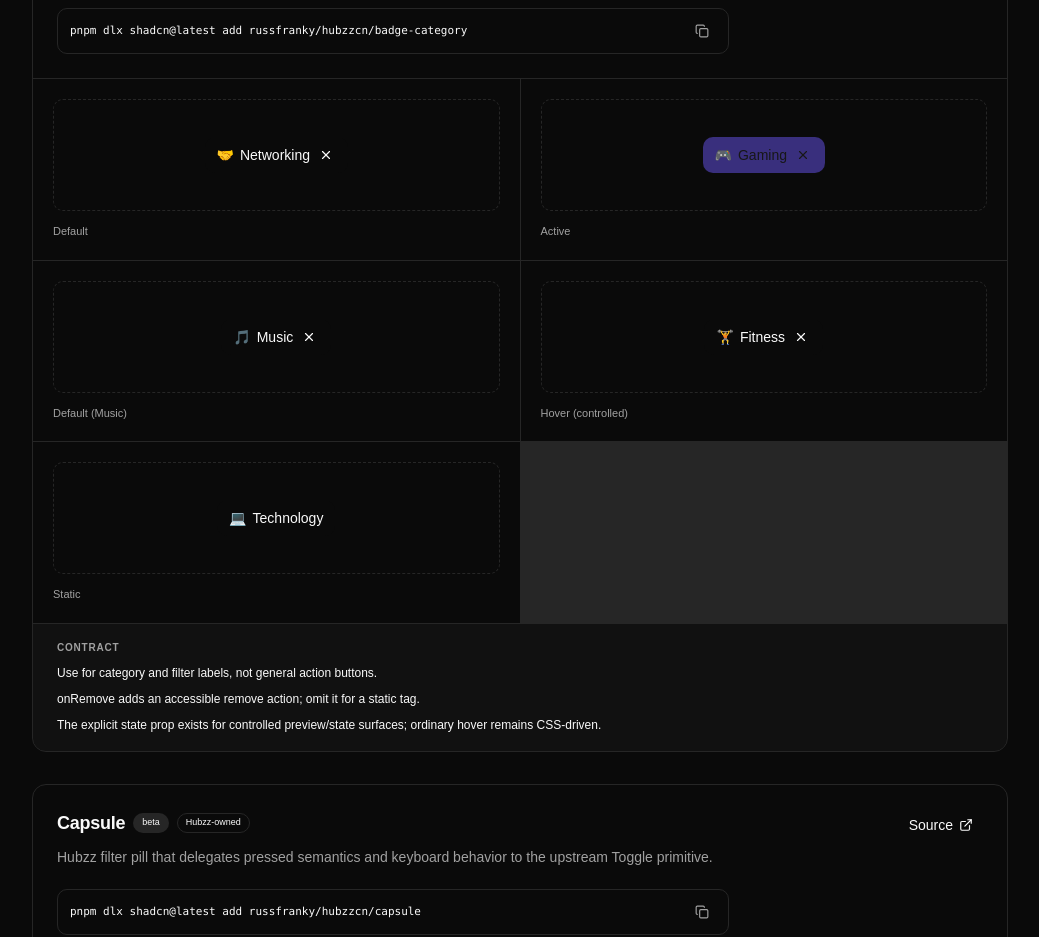
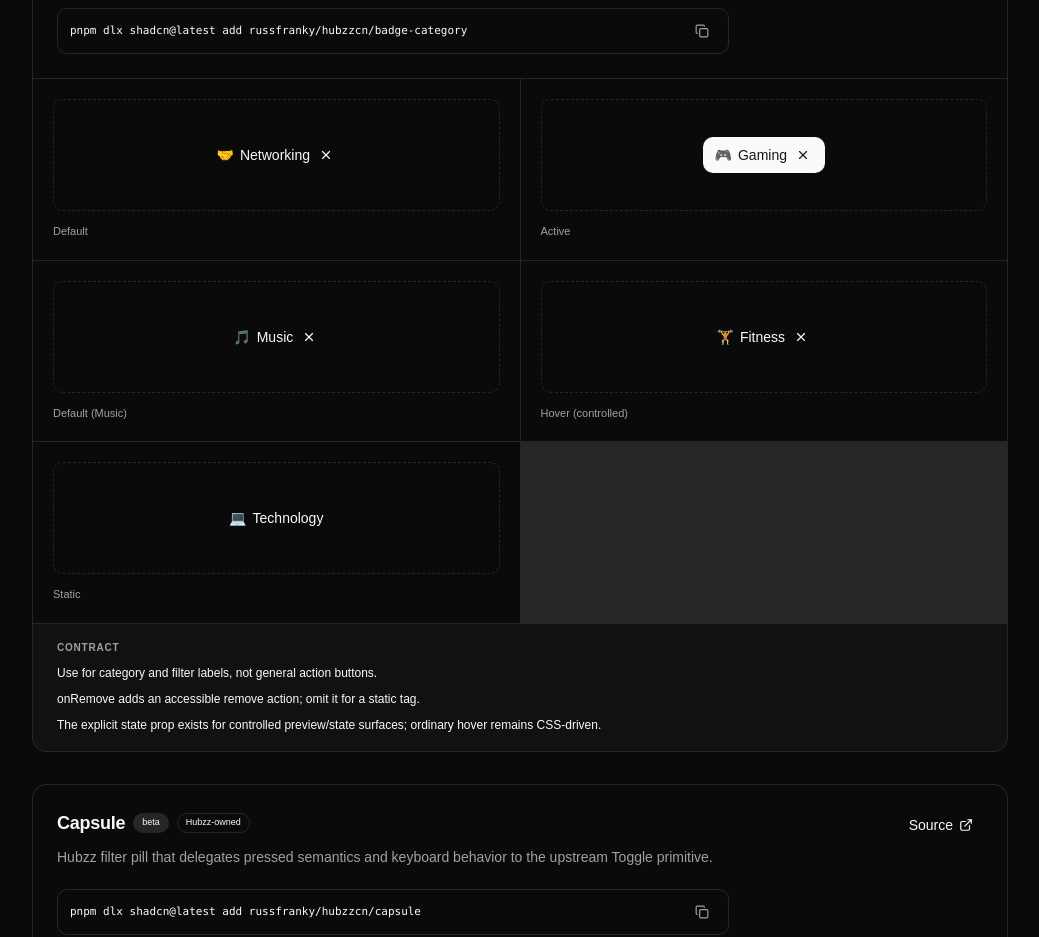
Before and after one commit to russfranky/hubzzcn, a React (Vite) app: page / in a window 1280 px wide. Shown: the part 4640-5577 px from the top of the page, without its empty margins (240-1279 px from the left). Built offline with nearby package versions, Linux system fonts and the light colour scheme.

Commit message:
Use semantic active color for category badges

```diff
--- a/src/components/hubzz/badge-category.tsx
+++ b/src/components/hubzz/badge-category.tsx
@@ -30,7 +30,7 @@ export function BadgeCategory({
         "inline-flex h-9 items-center gap-1.5 rounded-[10px] px-3 py-2 text-sm leading-5 font-medium text-foreground transition-colors",
         state === "default" && "bg-background hover:bg-card",
         state === "hover" && "bg-card",
-        state === "active" && "bg-[#392F7D] text-primary-foreground",
+        state === "active" && "bg-primary text-primary-foreground",
         className
       )}
     >
```
